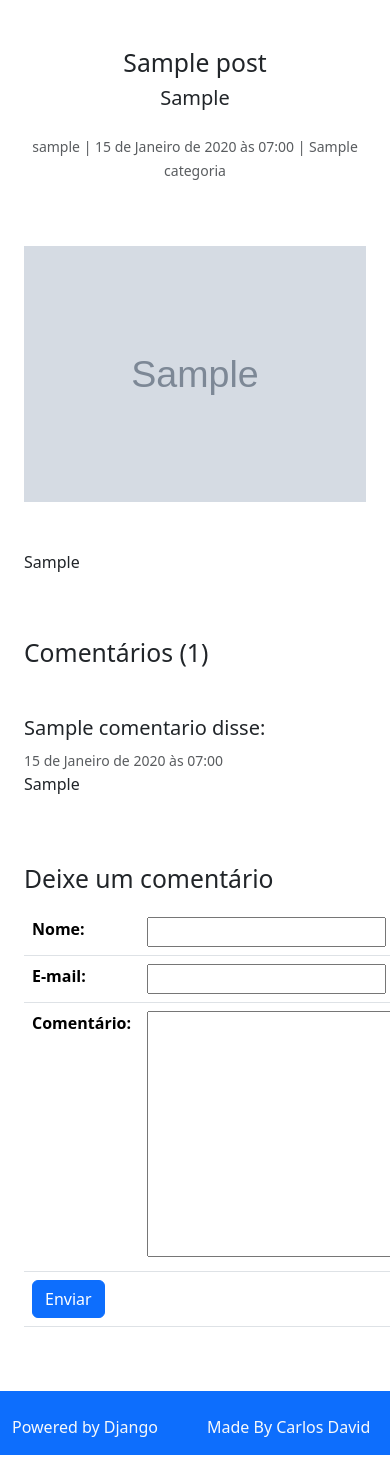
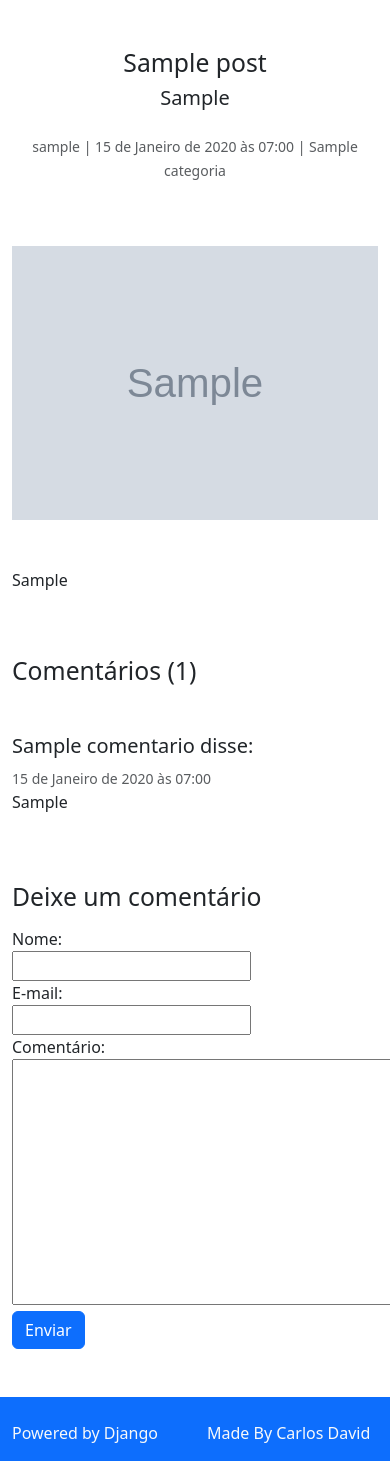
Before and after one commit to dauid64/Blog_Django, a Django app: page /post/1 in a window 390 px wide; the page is wider, and only the part inside the window is pictured. Shown: the part 56-1517 px from the top of that part. Run offline with Django 4.2, Linux system fonts and the light colour scheme; tables that the repository leaves empty hold one stand-in row (values such as "Sample post"); grey boxes marked "Sample" are stand-in pictures; some libraries are stand-ins or nearby versions.

Commit message:
Ajustes na responsividade

```diff
--- a/posts/templates/posts/post_detalhes.html
+++ b/posts/templates/posts/post_detalhes.html
@@ -4,7 +4,6 @@
 
 {% block conteudo %}
 <!-- POST -->
-<div class="container">
 <div class="row pt-5">
     <div class="col-xl"></div>
     <div class="col-xl-8 text-center">
@@ -55,22 +54,25 @@
 
         <form method="POST" action="#envia_comentario">
             {% csrf_token %}
-                <table class="table">
-                    {{ form }}
-                    <tr>
-                        <td colspan="2">
+            {% for invisiveis in form.hidden_fields %}
+                {{ invisiveis.label_tag }} <br>
+                {{ invisiveis }}
+                {{ invisiveis.errors }}
+            {% endfor %}
+            {% for visiveis in form.visible_fields %}
+            <div class="form-group">
+                {{ visiveis.label_tag }} <br>
+                {{ visiveis }}
+                {{ visiveis.errors }}
+            </div>
+            {% endfor %}
             {% include 'partials/messages.html' %}
-                            <input id="envia_comentario" type="submit" class="btn btn-primary"
-                                value="Enviar">
-                        </td>
-                    </tr>
-                </table>
+            <input id="envia_comentario" type="submit" class="btn btn-primary" value="Enviar">
         </form>
 
 
     </div>
     <div class="col-xl"></div>
 </div>
-</div>
 <!-- POST -->
 {% endblock %}
```
Lines whose indentation alone changed are shown as unchanged.
